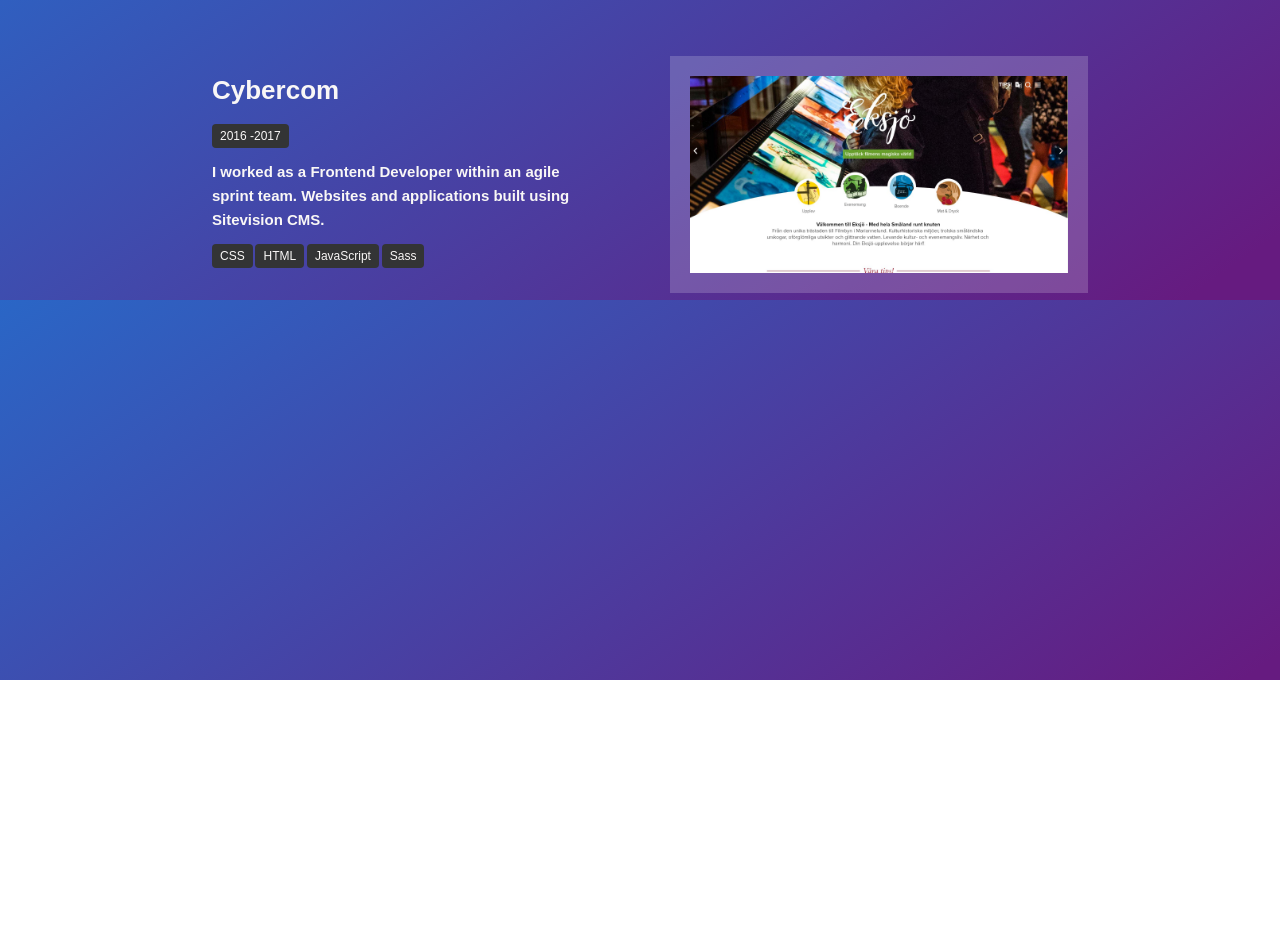
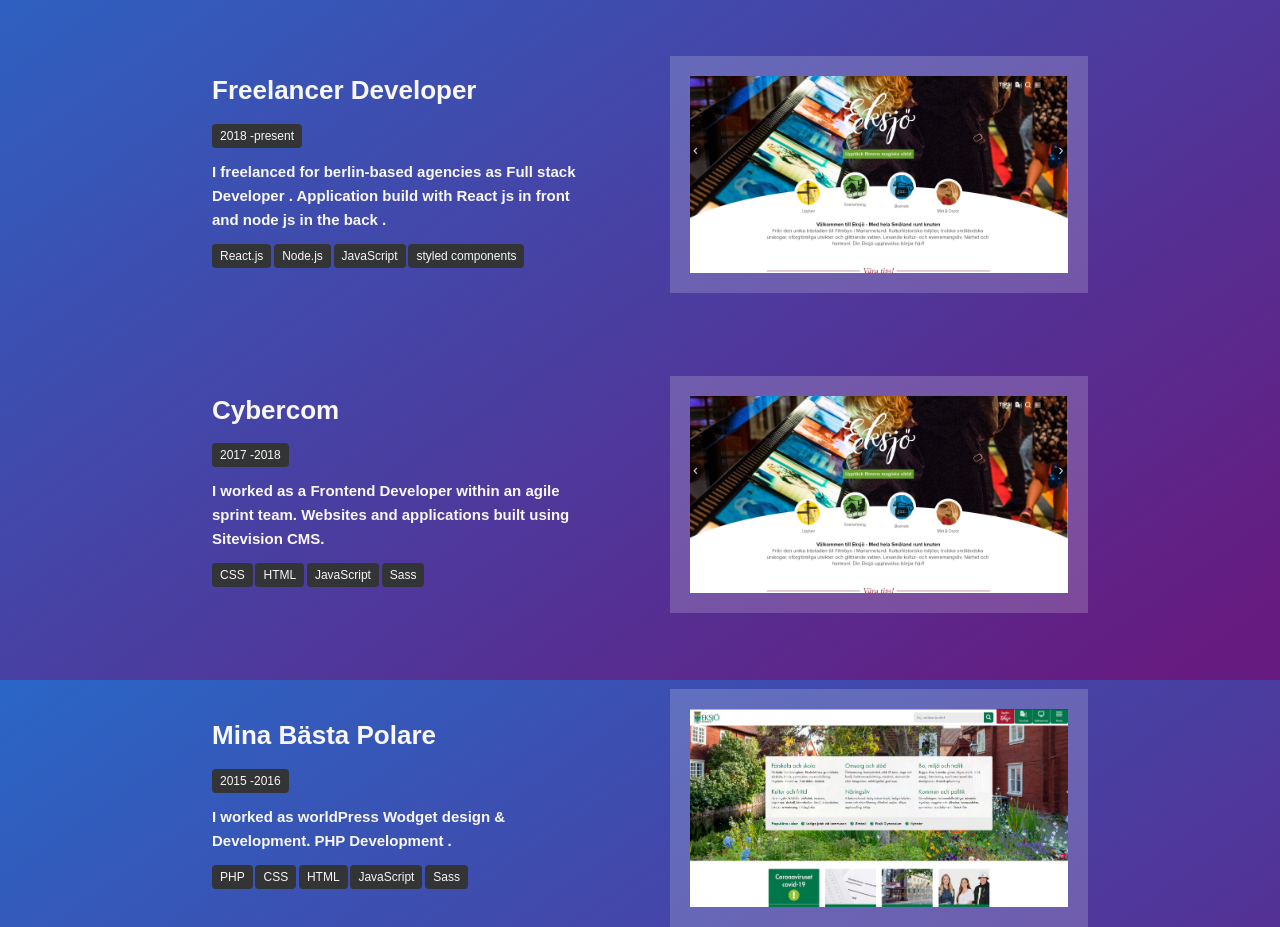
Before and after one commit to tarekbozo/portfolioReact, a React (Create React App) app: page /Experience in a window 1280 px wide. Shown: the part 120-1047 px from the top of the page. Before the commit the page ends 800 px from the top, so only its background shows below. Built offline with nearby package versions, Linux system fonts and the light colour scheme.

Commit message:
experince page done

```diff
--- a/src/layout/style.scss
+++ b/src/layout/style.scss
@@ -34,5 +34,8 @@
   line-height: 1.6;
   background-image: linear-gradient(145deg, #2a66c6 0%, #661b80 95%);
   width: 100vw;
-  //height: 100vh;
+    @media screen and (min-width: 768px) {
+      height: 100vh;
+    }
+
 }
--- a/src/pages/experience/index.js
+++ b/src/pages/experience/index.js
@@ -7,9 +7,32 @@
       <section className='technologes'>
         <div className='content'>
           <h3 className='content__subtitle'>
+            Freelancer Developer
+          </h3>
+          <span className='content__tag'>2018 -present</span>
+          <p className='content__text'>
+            I freelanced for berlin-based agencies as Full stack Developer .
+            Application build with React js in front and node js in the back .
+          </p>
+          <div className="tags-wrapper">
+            <span className='content__tag'>React.js</span> <span className='content__tag'>Node.js</span> <span className='content__tag'>JavaScript</span> <span className='content__tag'>styled components</span>
+          </div>
+        </div>
+
+        <div className='gallery-experience'>
+          <figure className='gallery__item--1 cybercom'>
+            <img
+              className='gallery__img'
+              src='assets/img/visiteksjo.jpg'
+              alt='Javascript'
+            />
+          </figure>
+        </div>
+        <div className='content'>
+          <h3 className='content__subtitle'>
             Cybercom
           </h3>
-          <span className='content__tag'>2016 -2017</span>
+          <span className='content__tag'>2017 -2018</span>
           <p className='content__text'>
             I worked as a Frontend Developer within an agile sprint team.
             Websites and applications built using Sitevision CMS.
@@ -28,6 +51,29 @@
             />
           </figure>
         </div>
+        <div className='content'>
+          <h3 className='content__subtitle'>
+            Mina Bästa Polare
+          </h3>
+          <span className='content__tag'>2015 -2016</span>
+          <p className='content__text'>
+            I worked as worldPress Wodget design & Development.
+            PHP Development .
+          </p>
+          <div className="tags-wrapper">
+            <span className='content__tag'>PHP</span> <span className='content__tag'>CSS</span> <span className='content__tag'>HTML</span> <span className='content__tag'>JavaScript</span> <span className='content__tag'>Sass</span>
+          </div>
+        </div>
+
+        <div className='gallery-experience'>
+          <figure className='gallery__item--1 cybercom'>
+            <img
+              className='gallery__img'
+              src='assets/img/eksjo.jpg'
+              alt='Javascript'
+            />
+          </figure>
+        </div>
       </section>
     </>
   );
```
